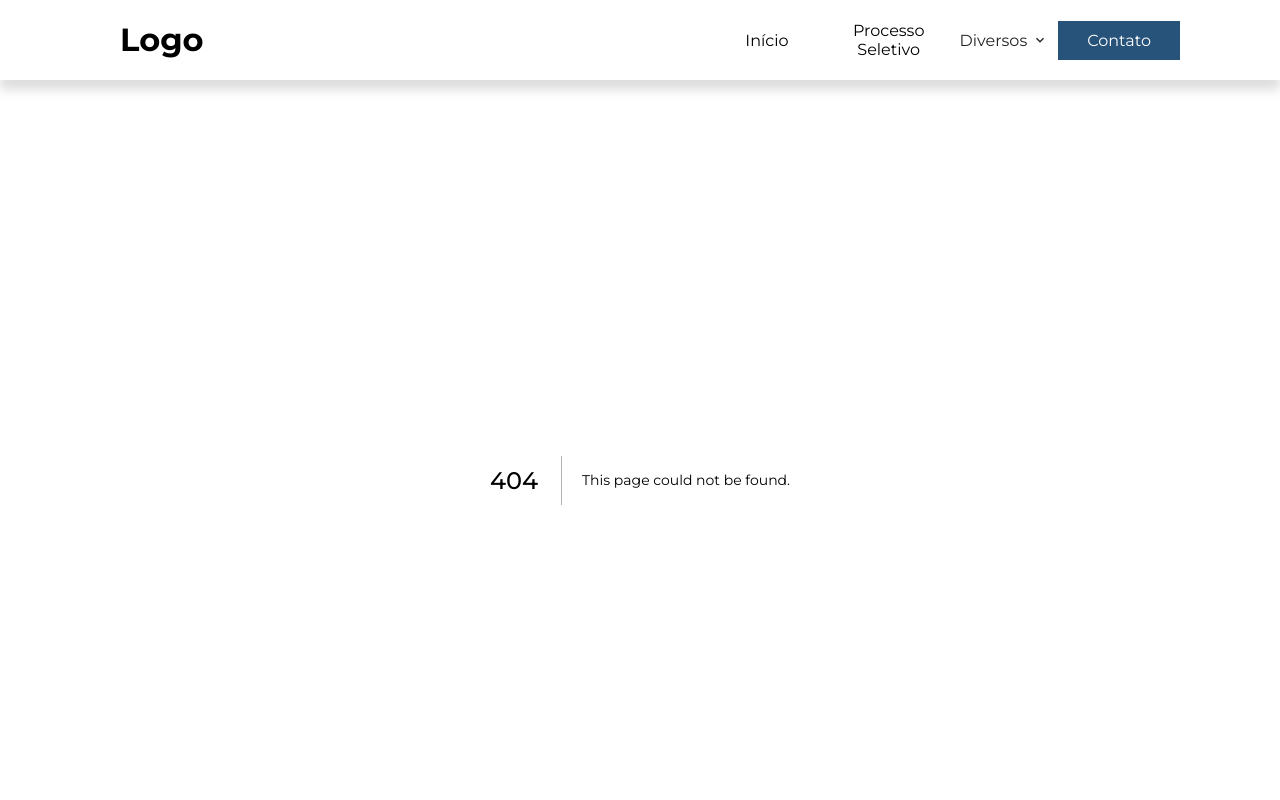
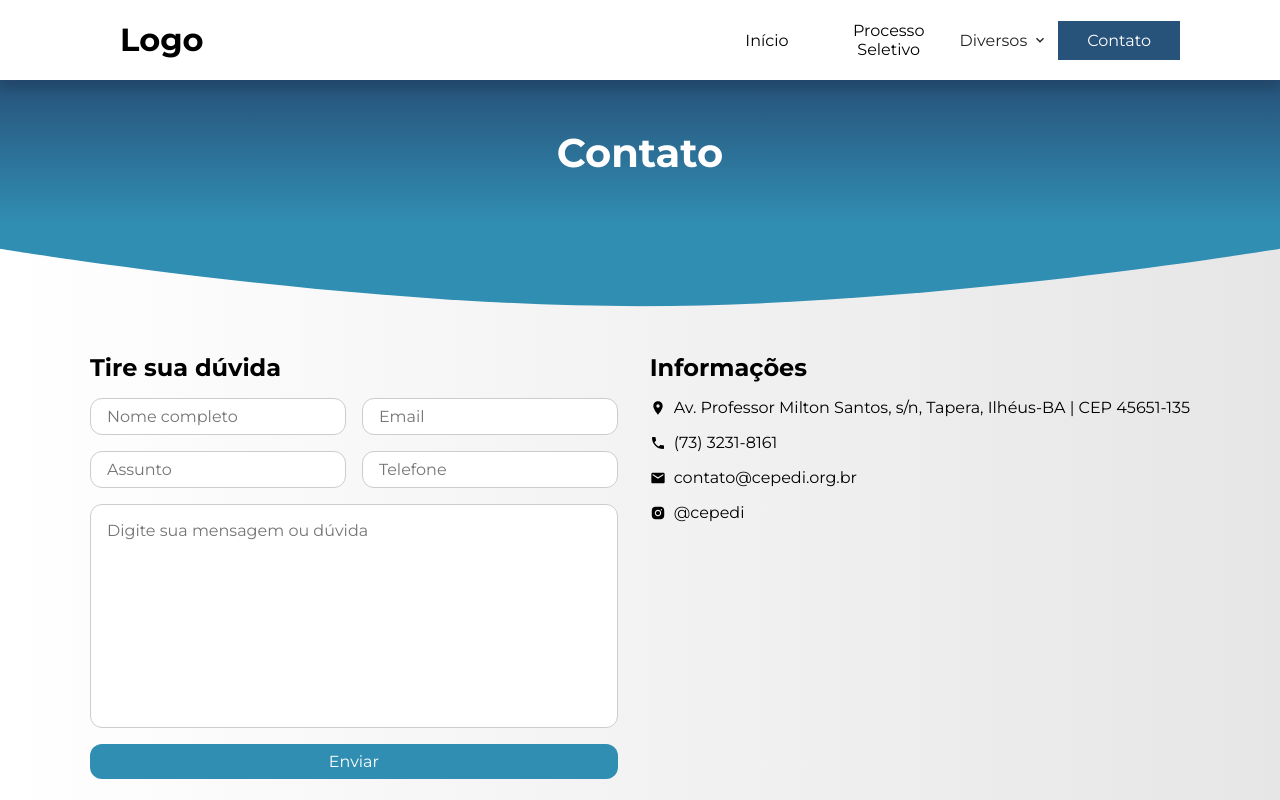
Before and after one commit to igorroc/residencia-next, a Next.js app: page /contato in a window 1280 px wide. Before the commit this address had no page. Shown: the top 800 px of the page. Built offline with nearby package versions, Linux system fonts and the light colour scheme.

Commit message:
feat: Contato

```diff
--- /dev/null
+++ b/src/app/contato/contato.module.css
@@ -0,0 +1,119 @@
+.hero {
+	position: relative;
+
+	color: #fff;
+	padding: 3rem;
+	background: linear-gradient(to bottom, #27527a, #318eb3);
+	margin-bottom: 10vw;
+}
+
+.heroWrapper {
+	display: flex;
+	justify-content: center;
+	align-items: center;
+	flex-direction: column;
+	gap: 2rem;
+}
+
+.heroContent {
+	width: 100%;
+	display: flex;
+	align-items: center;
+	justify-content: center;
+}
+
+.heroContent > * {
+	flex: 1;
+}
+
+.heroTitle {
+	display: flex;
+	align-items: center;
+	justify-content: center;
+	font-size: 2.5em;
+}
+
+.formWrapper {
+	display: flex;
+	align-items: flex-start;
+	justify-content: space-between;
+	gap: 2em;
+}
+
+.formContent {
+	flex: 1;
+	display: flex;
+	flex-direction: column;
+	gap: 1em;
+}
+
+.formContent form {
+	display: flex;
+	flex-direction: column;
+	gap: 1em;
+}
+
+.formGroup {
+	display: flex;
+	align-items: center;
+	justify-content: space-between;
+	gap: 1em;
+}
+
+.formGroup input {
+	flex: 1;
+	background-color: #fff;
+	border: 1px solid #ccc;
+	color: var(--text-color);
+	outline: none;
+	padding: 0.5em 1em;
+	font-size: 1em;
+	border-radius: var(--border-radius);
+}
+
+.formContent form textarea {
+	flex: 1;
+	background-color: #fff;
+	border: 1px solid #ccc;
+	color: var(--text-color);
+	outline: none;
+	padding: 1em;
+	font-size: 1em;
+	border-radius: var(--border-radius);
+	resize: none;
+}
+
+.formContent form button {
+	flex: 1;
+	background-color: #318eb3;
+	color: #fff;
+	border: none;
+	padding: 0.5em 1em;
+	font-size: 1em;
+	border-radius: var(--border-radius);
+	cursor: pointer;
+	transition: all 0.2s ease-in-out;
+}
+
+.formContent form button:hover {
+	background-color: #27527a;
+}
+
+.formInfo {
+	display: flex;
+	flex-direction: column;
+	gap: 1rem;
+}
+
+.formInfoItem {
+	display: flex;
+	align-items: center;
+	gap: 0.5rem;
+}
+
+@media (max-width: 900px) {
+	.formWrapper {
+		flex-direction: column-reverse;
+		align-items: center;
+	}
+}
--- /dev/null
+++ b/src/app/contato/page.tsx
@@ -0,0 +1,85 @@
+import React from "react"
+
+import Image from "next/image"
+import Link from "next/link"
+
+import { MdLocationOn, MdPhone, MdEmail } from "react-icons/md"
+import { AiFillInstagram } from "react-icons/ai"
+
+import styles from "./contato.module.css"
+import WaveSvg from "@/components/Svg/Wave"
+
+export default function page() {
+	return (
+		<>
+			<section className={styles.hero}>
+				<div className={[styles.heroWrapper, "max-width"].join(" ")}>
+					<div className={styles.heroContent}>
+						<h1 className={styles.heroTitle}>Contato</h1>
+					</div>
+				</div>
+
+				<WaveSvg className={styles.waveSvg} color="#318eb3" />
+			</section>
+
+			<section className={styles.form}>
+				<div className={[styles.formWrapper, "max-width"].join(" ")}>
+					<div className={styles.formContent}>
+						<h2 className={styles.formTitle}>Tire sua dúvida</h2>
+						<form action="">
+							<div className={styles.formGroup}>
+								<input
+									type="text"
+									name="name"
+									id="name"
+									placeholder="Nome completo"
+								/>
+								<input type="email" name="email" id="email" placeholder="Email" />
+							</div>
+							<div className={styles.formGroup}>
+								<input
+									type="text"
+									name="assunto"
+									id="assunto"
+									placeholder="Assunto"
+								/>
+								<input type="text" name="phone" id="phone" placeholder="Telefone" />
+							</div>
+							<textarea
+								name="message"
+								id="message"
+								cols={30}
+								rows={10}
+								placeholder="Digite sua mensagem ou dúvida"
+							></textarea>
+							<div className={styles.formGroup}>
+								<button type="submit">Enviar</button>
+							</div>
+						</form>
+					</div>
+					<div className={styles.formInfo}>
+						<h2>Informações</h2>
+						<div className={styles.formInfoItem}>
+							<MdLocationOn />
+							<span>
+								Av. Professor Milton Santos, s/n, Tapera, Ilhéus-BA | CEP 45651-135
+							</span>
+						</div>
+						<div className={styles.formInfoItem}>
+							<MdPhone />
+							<span>(73) 3231-8161</span>
+						</div>
+						<div className={styles.formInfoItem}>
+							<MdEmail />
+							<span>contato@cepedi.org.br</span>
+						</div>
+						<div className={styles.formInfoItem}>
+							<AiFillInstagram />
+							<span>@cepedi</span>
+						</div>
+					</div>
+				</div>
+			</section>
+		</>
+	)
+}
```
